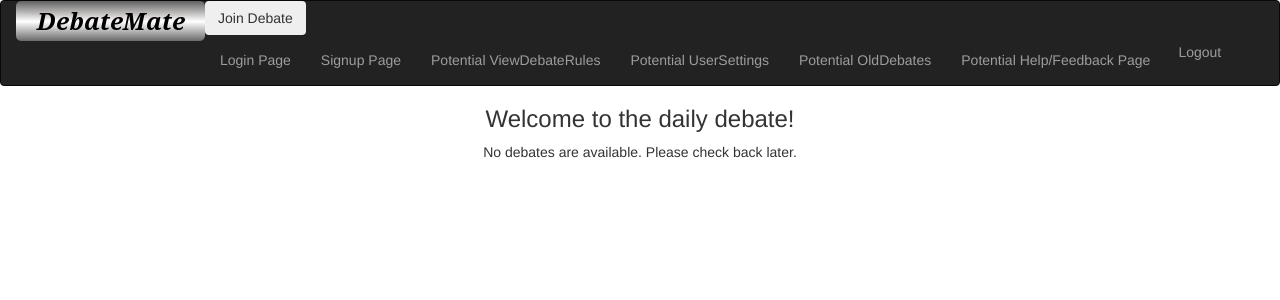
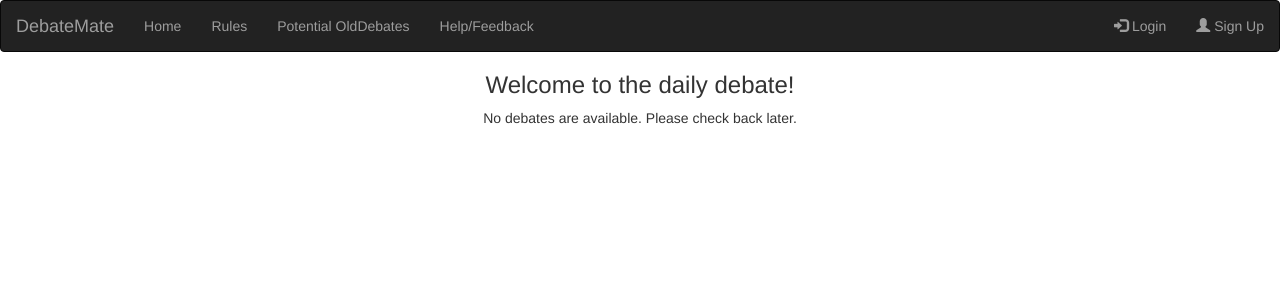
Before and after one commit to SharpTeam17/DebateMate, a Django app: page / in a window 1280 px wide. Shown: the top 300 px of the page. Run offline with Django 3.2, Linux system fonts and the light colour scheme; some libraries are stand-ins or nearby versions.

Commit message:
Updated navbar

```diff
--- a/main/templates/main/home.html
+++ b/main/templates/main/home.html
@@ -1,68 +1,69 @@
 {% load static %}
 
 <html>
+
 <head>
   <title>DebateMate</title>
-        <link rel="icon" href="{% static "images/favicon.ico" %}" type="image/x-icon"/>
-        <link rel="shortcut icon" href="{% static "images/favicon.ico" %}" type="image/x-icon"/>
-        <link rel="stylesheet" type="text/css" href="{% static "css/mainStyles.css" %}"/>
+  <link rel="icon" href="{% static " images/favicon.ico " %}" type="image/x-icon" />
+  <link rel="shortcut icon" href="{% static " images/favicon.ico " %}" type="image/x-icon" />
+  <link rel="stylesheet" type="text/css" href="{% static " css/mainStyles.css " %}"/>
 
   <script src="https://ajax.googleapis.com/ajax/libs/jquery/3.2.1/jquery.min.js"></script>
-        <script src="https://maxcdn.bootstrapcdn.com/bootstrap/3.3.7/js/bootstrap.min.js"
-        integrity="sha384-Tc5IQib027qvyjSMfHjOMaLkfuWVxZxUPnCJA7l2mCWNIpG9mGCD8wGNIcPD7Txa" crossorigin="anonymous"></script>
+  <script src="https://maxcdn.bootstrapcdn.com/bootstrap/3.3.7/js/bootstrap.min.js" integrity="sha384-Tc5IQib027qvyjSMfHjOMaLkfuWVxZxUPnCJA7l2mCWNIpG9mGCD8wGNIcPD7Txa"
+    crossorigin="anonymous"></script>
 
-        <link rel="stylesheet" href="https://maxcdn.bootstrapcdn.com/bootstrap/3.3.7/css/bootstrap.min.css"
-        integrity="sha384-BVYiiSIFeK1dGmJRAkycuHAHRg32OmUcww7on3RYdg4Va+PmSTsz/K68vbdEjh4u" crossorigin="anonymous">
+  <link rel="stylesheet" href="https://maxcdn.bootstrapcdn.com/bootstrap/3.3.7/css/bootstrap.min.css" integrity="sha384-BVYiiSIFeK1dGmJRAkycuHAHRg32OmUcww7on3RYdg4Va+PmSTsz/K68vbdEjh4u"
+    crossorigin="anonymous">
 </head>
 
 <body>
+  <!-- Begin Navbar -->
   <nav class="navbar navbar-inverse">
     <div class="container-fluid">
-           <!-- Brand and toggle get grouped for better mobile display -->
       <div class="navbar-header">
-             <button type="button" class="navbar-toggle collapsed" data-toggle="collapse" data-target="#bs-example-navbar-collapse-1" aria-expanded="false">
-               <span class="sr-only">Toggle navigation</span>
-               <span class="icon-bar"></span>
-               <span class="icon-bar"></span>
-               <span class="icon-bar"></span>
-             </button>
-             <img src="{% static "images/debatemate_logo.png" %}" width="189" height="40" alt="DebateMate">
+        <a class="navbar-brand" href="/">DebateMate</a>
       </div>
-          <button class="btn clearButton" id="debate" type="button" href="{% url 'join' %}">Join Debate</button>
-           <!-- Collect the nav links, forms, and other content for toggling -->
-           <div class="collapse navbar-collapse" id="bs-example-navbar-collapse-1">
       <ul class="nav navbar-nav">
+        <li>
+          <a href="/">Home</a>
+        </li>
+        <li class="nav-item">
+          <a href="#">Rules</a>
+        </li>
+        <li class="nav-item">
+          <a href="#">Potential OldDebates</a>
+        </li>
+        <li class="nav-item">
+          <a href="#">Help/Feedback</a>
+        </li>
+      </ul>
+      <ul class="nav navbar-nav navbar-right">
+
         {% if user.is_authenticated %}
-                 <li class="active" style="color:white">Welcome, {{request.user.username}} <span class="sr-only">(current)</span>
+        <li>
+          <li>
+            <a href="/logout">
+              <span class="glyphicon glyphicon-log-ou"></span> Log out1</a>
+          </li>
         </li>
         {% else %}
-                 <li><a href="/login">Login Page</a>
+        <li>
+          <a href="/login">
+            <span class="glyphicon glyphicon-log-in"></span> Login</a>
         </li>
-                 <li><a href="/signup">Signup Page</a>
+        <li>
+          <a href="/signup">
+            <span class="glyphicon glyphicon-user"></span> Sign Up</a>
         </li>
         {% endif %}
-               <li><a href="#">Potential ViewDebateRules</a>
-               </li>
-               <li><a href="#">Potential UserSettings</a>
-               </li>
-               <li><a href="#">Potential OldDebates</a>
-               </li>
-               <li><a href="#">Potential Help/Feedback Page</a>
-               </li>
-               <li>
-                 <form action="/logout/" method="get">
-                   <button type="submit" class="btn btn-link btn-logout">Logout</button>
-               </form>
-               </li>
+
       </ul>
     </div>
-           <!-- /.navbar-collapse -->
-         </div>
-         <!-- /.container-fluid -->
   </nav>
+  <!-- End Navbar -->
 
-       {% block content %}
-       {% endblock %}
+  {% block content %} {% endblock %}
 
 </body>
+
 </html>
```
Lines whose indentation alone changed are shown as unchanged.
